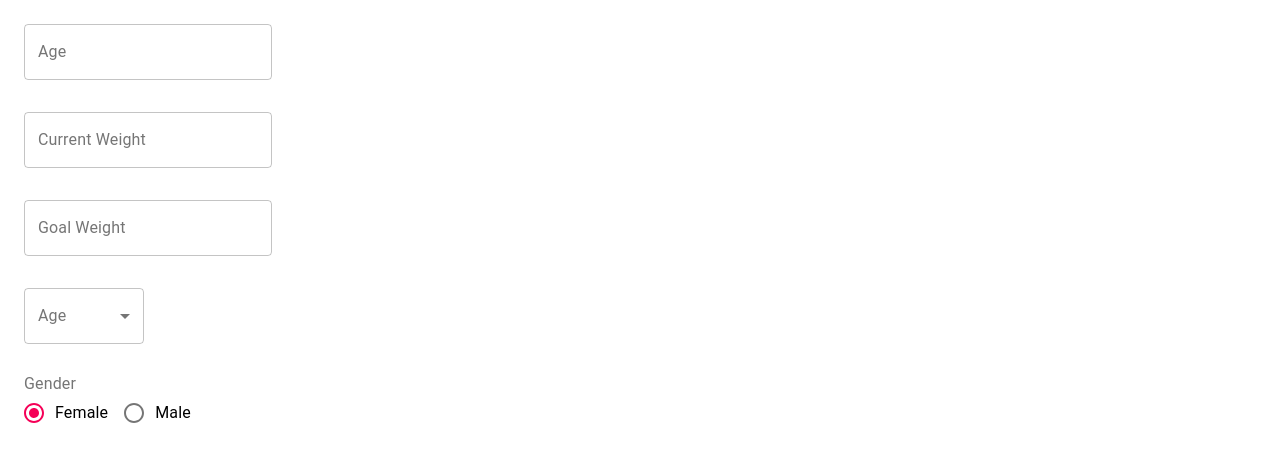
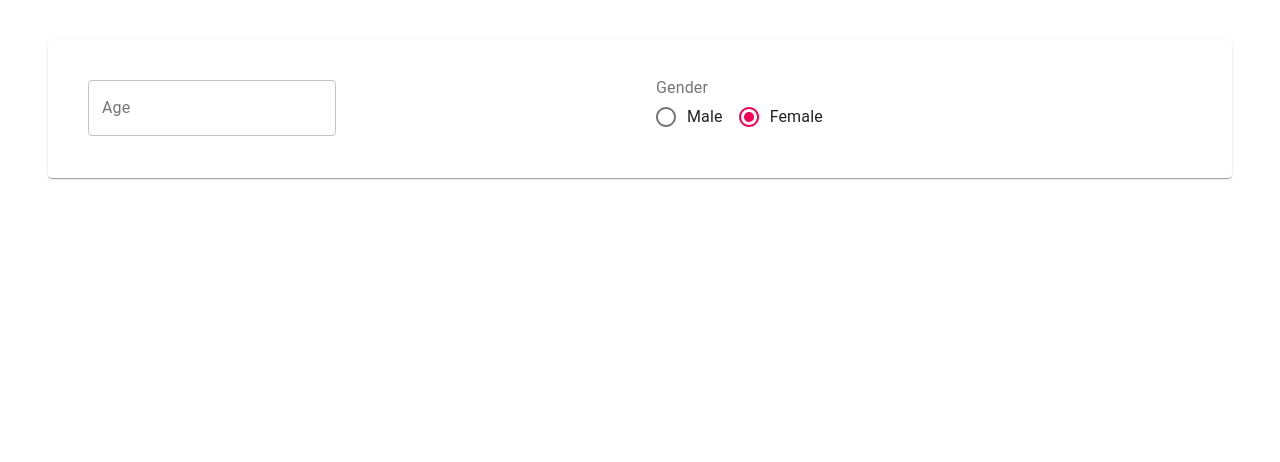
Before and after one commit to mtrimner/nuskool-calorie-calculater, a React (Create React App) app: page / in a window 1280 px wide. Shown: the top 462 px of the page. Built offline with nearby package versions, Linux system fonts and the light colour scheme.

Commit message:
removed starting files from create react app

```diff
--- a/src/App.js
+++ b/src/App.js
@@ -10,39 +10,20 @@ import Select from '@material-ui/core/Select';
 import Radio from '@material-ui/core/Radio';
 import RadioGroup from '@material-ui/core/RadioGroup';
 import OutlinedInput from '@material-ui/core/OutlinedInput';
-
-
-const useStyles = makeStyles((theme) => ({
-  formControl: {
-    margin: theme.spacing(2),
-    minWidth: 120,
-  },
-}));
-
-const initialValues = {
-  age: '',
-  gender: 'female',
-  height: '',
-  currentWeight: '',
-  goalWeight: ''
-}
+import Paper from '@material-ui/core/Paper';
+import Display from './Display';
+import Form from './components/Form'
 
 const App = () => {
-  const classes = useStyles();
-  const [values, setValues] = useState(initialValues)
-
-  const handleChange = (event) => {
-    const { name, value } = event.target
-    setValues({
-      ...values,
-      [name]: value
-    })
-  };
 
   return (
     <>
+    <Display />
+    {/* <Form/>
+    <Paper className={classes.paperContent}>
+      <Display/>
       <form>
-        <Grid container direction="column">
+        <Grid container direction="column" alignItems="center" spacing={1}>
           <Grid item xs={6}>
             <FormControl className={classes.formControl} variant="outlined">
               <InputLabel htmlFor="age-component">Age</InputLabel>
@@ -102,6 +83,7 @@ const App = () => {
                 </Select>
               </FormControl>
             </Grid>
+            <Grid item xs={6}>
               <FormControl component="fieldset" className={classes.formControl}>
                 <FormLabel component="legend">Gender</FormLabel>
                 <RadioGroup row aria-label="gender" name="gender" value={values.gender} onChange={handleChange} >
@@ -109,8 +91,10 @@ const App = () => {
                   <FormControlLabel value="male" control={<Radio />} label="Male" />
                 </RadioGroup>
               </FormControl>
+            </Grid>
           </Grid>
         </form>
+      </Paper> */}
       </>
   )
 }
```
Also changed, not shown: src/reportWebVitals.js (added, +13 -0 lines), src/setupTests.js (added, +5 -0 lines), 1 other file (tests, documents, lock files or other folders).
